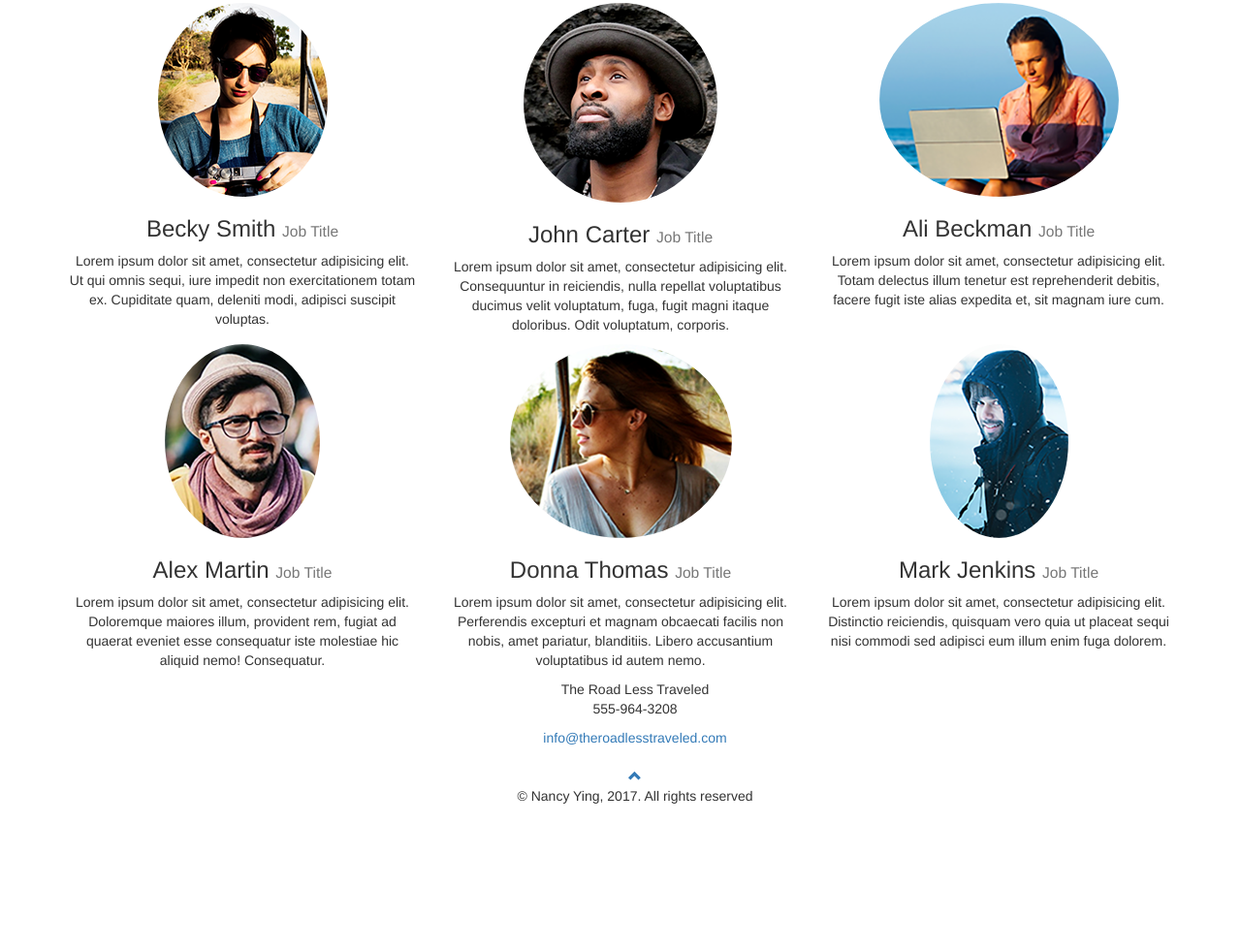
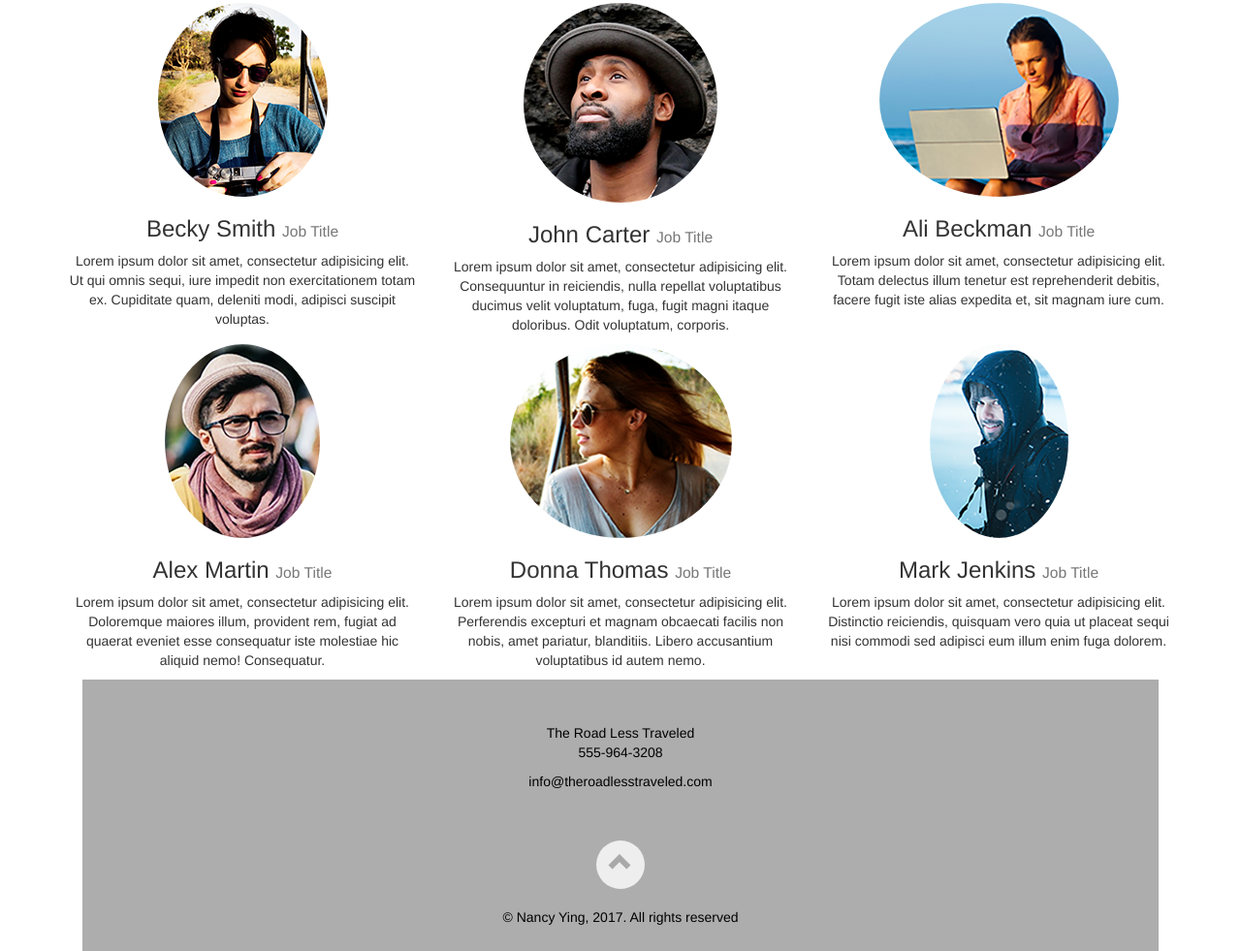
Before and after one commit to njying18/home-page, a plain HTML site: page about.html in a window 1280 px wide. Shown: the part 1040-2021 px from the top of the page at 97% size. Before the commit the page ends 1881 px from the top, so only its background shows below. Drawn offline with nearby package versions, Linux system fonts and the light colour scheme.

Commit message:
revised footer

```diff
--- a/about.html
+++ b/about.html
@@ -113,9 +113,9 @@
       </div>
     </div>
 
-<!-- footer -->
-<section id="footer">
-  <div class="container">
+  <!-- footer -->
+  <div class="container-fluid">
+    <footer>
     <div class="row">
       <div class="col-sm-12 fine-print text-center">
         <address>
@@ -135,8 +135,9 @@
         <p>&copy; Nancy Ying, 2017. All rights reserved</p>
       </div>
     </div>
+    </footer>
   </div>
-</section> <!-- end of footer -->
+ <!-- end of footer -->
 
   <!-- jQuery (necessary for Bootstrap's JavaScript plugins) -->
   <script src="https://ajax.googleapis.com/ajax/libs/jquery/1.12.4/jquery.min.js"></script>
--- a/css/round-about.css
+++ b/css/round-about.css
@@ -12,6 +12,6 @@
  	margin: 0 auto;
  }
 
- footer {
-     /*margin: 50px 0;*/
- }
+ /*footer {
+     margin: 50px 0;
+ }*/
```
Also changed, not shown: contact.html (+5 -3 lines).
